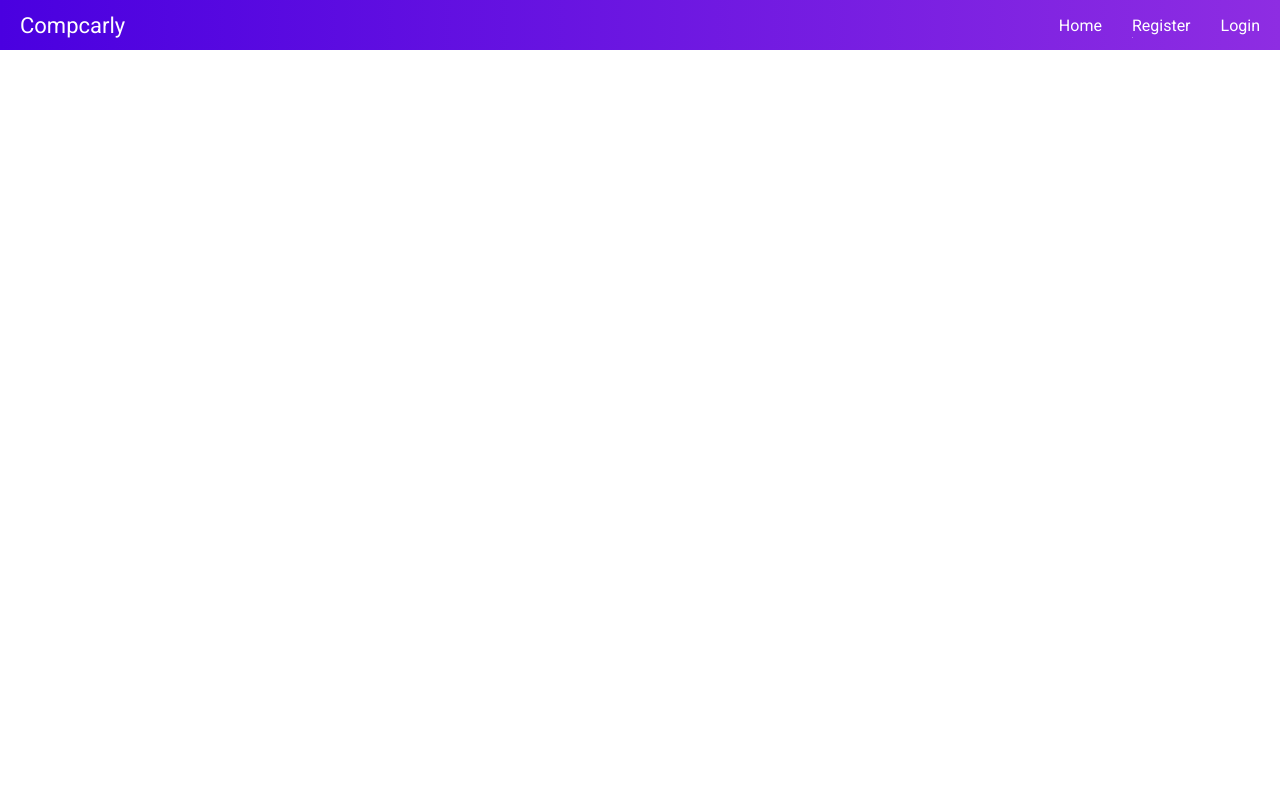
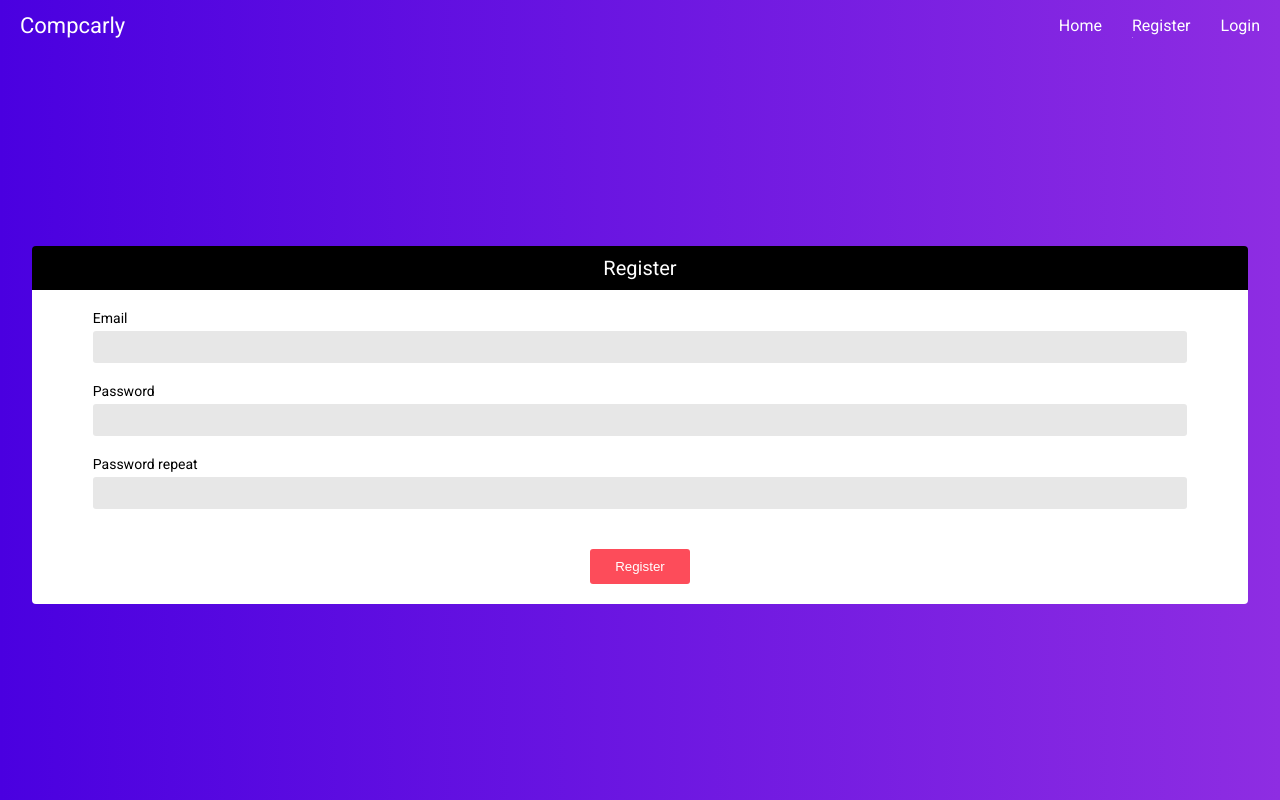
Before and after one commit to jstanislawczyk/compcar-frontend, a Vue app: page /register in a window 1280 px wide. Built offline with nearby package versions, Linux system fonts and the light colour scheme.

Commit message:
Basic register form styling

```diff
--- a/scss/variables/colors.scss
+++ b/scss/variables/colors.scss
@@ -1,4 +1,9 @@
 $violet: #4A00E0;
 $purple: #8E2DE2;
+
+$light-red: #FD4C5A;
+
 $white: #FFF;
+$light-grey: #E7E7E7;
+$grey: #555;
 $black: #000;
--- a/src/components/Register.vue
+++ b/src/components/Register.vue
@@ -1,5 +1,29 @@
 <template>
-  <section>
+  <section class="register">
+    <div class="register__panel">
+      <div class="register__header">
+        <h2 class="register__header-text">Register</h2>
+      </div>
+
+      <div class="register__form-wrapper">
+        <form class="register__form">
+          <div class="register__input-wrapper">
+            <p class="register__input-title">Email</p>
+            <input class="register__input">
+          </div>
+          <div class="register__input-wrapper">
+            <p class="register__input-title">Password</p>
+            <input class="register__input" type="password">
+          </div>
+          <div class="register__input-wrapper">
+            <p class="register__input-title">Password repeat</p>
+            <input class="register__input" type="password">
+          </div>
+
+          <button class="register__button">Register</button>
+        </form>
+      </div>
+    </div>
   </section>
 </template>
 
@@ -10,5 +34,76 @@ export default {
 </script>
 
 <style scoped lang="scss">
+  @import "scss/variables/colors";
+  @import "scss/variables/gradients";
 
+  .register {
+    display: flex;
+    justify-content: center;
+    align-items: center;
+    width: 100%;
+    height: 100%;
+    background: $violet-purple-gradient;
+
+    &__panel {
+      width: 95%;
+      border-radius: 4px;
+      overflow: hidden
+    }
+
+    &__header {
+      background: $black;
+    }
+
+    &__header-text {
+      margin: 0;
+      padding: 10px 0;
+      font-size: 20px;
+      font-weight: normal;
+      color: $white;
+    }
+
+    &__form-wrapper {
+      display: flex;
+      justify-content: center;
+      align-items: center;
+      background: $white;
+    }
+
+    &__form {
+      width: 90%;
+    }
+
+    &__input-wrapper {
+      display: flex;
+      flex-direction: column;
+      justify-content: left;
+      padding: 20px 0 0;
+    }
+
+    &__input-title {
+      margin: 0 0 5px;
+      text-align: left;
+      font-size: 14px;
+    }
+
+    &__input {
+      height: 30px;
+      border: none;
+      border-radius: 3px;
+      font-size: 15px;
+      background: $light-grey;
+      color: $grey;
+    }
+
+    &__button {
+      width: 100px;
+      height: 35px;
+      margin: 40px 0 20px;
+      background: $light-red;
+      border: none;
+      border-radius: 3px;
+      color: $white;
+    }
+  }
 </style>
--- a/src/views/NotFound.vue
+++ b/src/views/NotFound.vue
@@ -12,7 +12,6 @@
     justify-content: center;
     flex-direction: column;
     height: 100%;
-    width: 100%;
 
     &__code {
       font-size: 150px;
```
